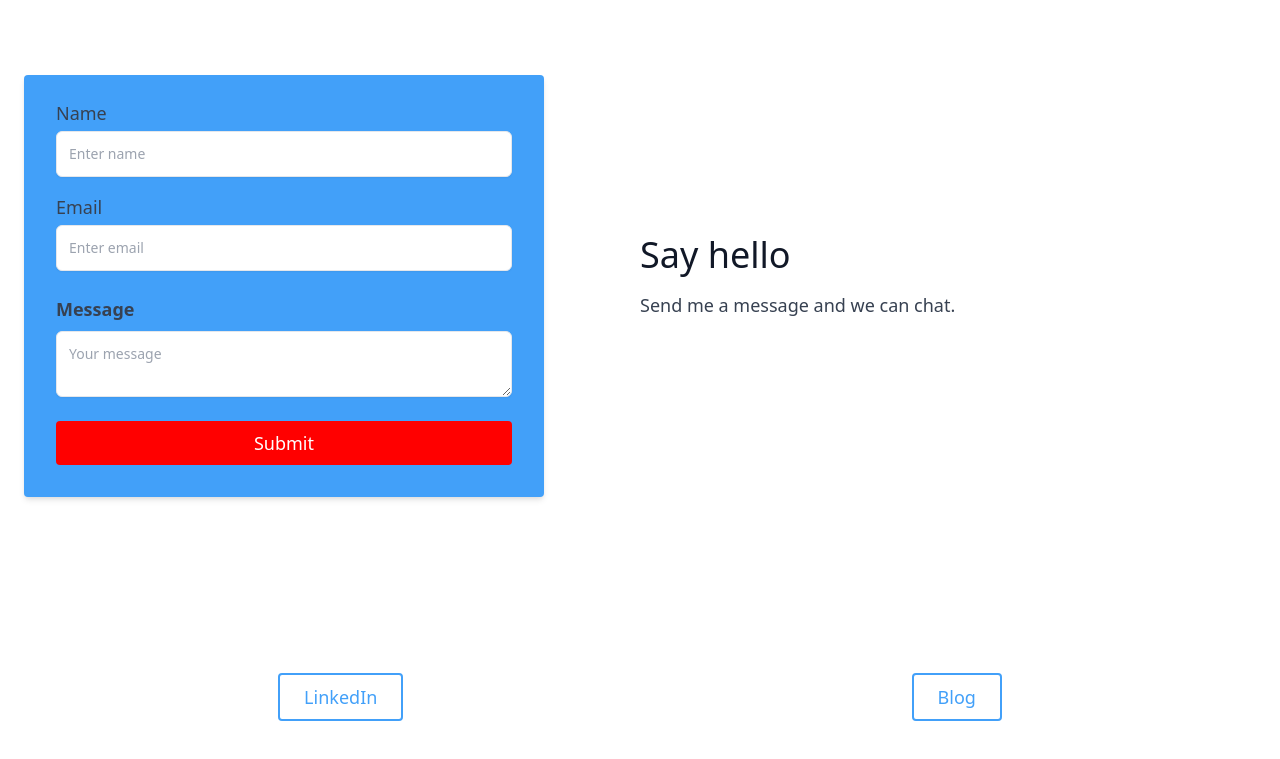
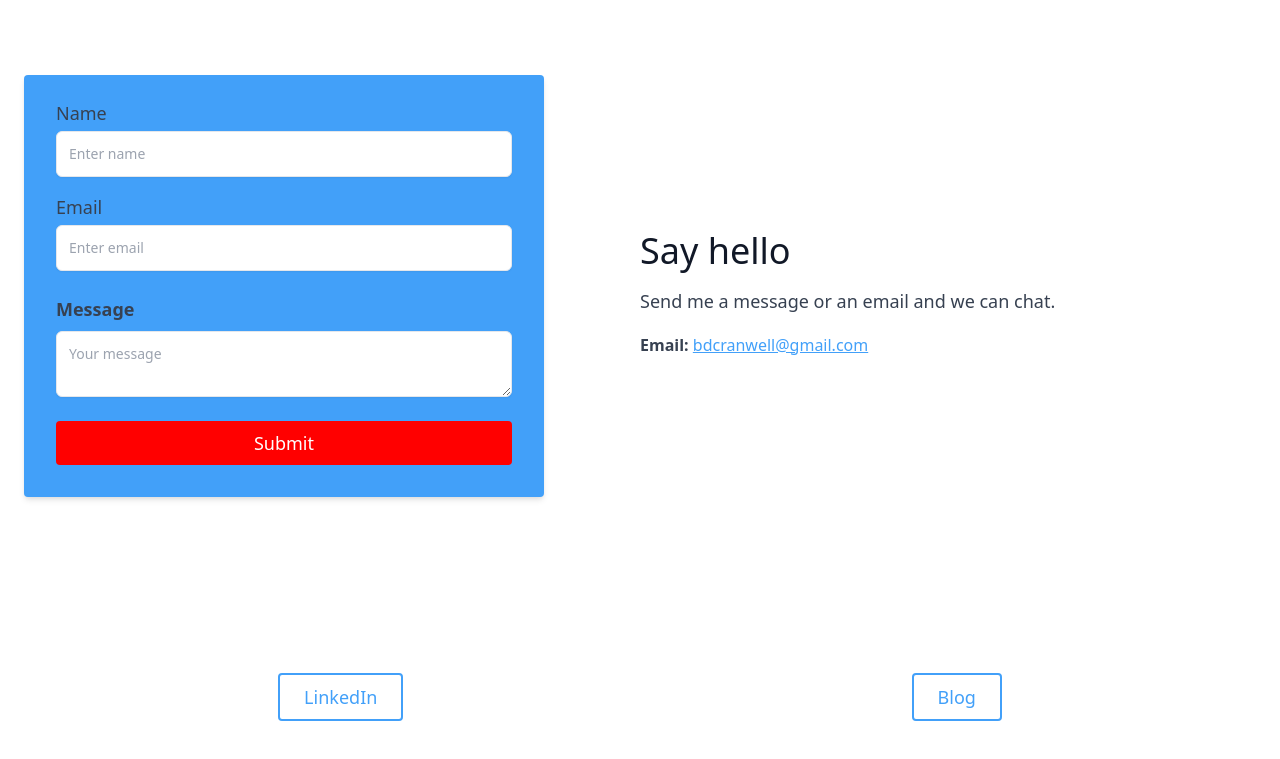
Before and after one commit to benzoscifo/Benjamin-Cranwell, a Gatsby site: page /contact in a window 1280 px wide. Shown: the part 83-842 px from the top of the page. Built offline with nearby package versions, Linux system fonts and the light colour scheme; Gatsby itself is replaced by a stand-in of ours.

Commit message:
add email

```diff
--- a/src/pages/contact.js
+++ b/src/pages/contact.js
@@ -68,8 +68,12 @@ export default function contact() {
             <h2 className="title-font sm:text-4xl text-3xl mb-4 font-medium text-gray-900">
               Say hello
             </h2>
-            <p className="mb-8 text-lg leading-relaxed">
-              Send me a message and we can chat.
+            <p className="pb-4 text-lg leading-relaxed">
+              Send me a message or an email and we can chat.
+            </p>
+            <p>
+              <b>Email: </b>
+                <a href='mailto:bdcranwell@gmail.com' className="underline text-blue">bdcranwell@gmail.com</a>
             </p>
           </div>
         </div>
```
